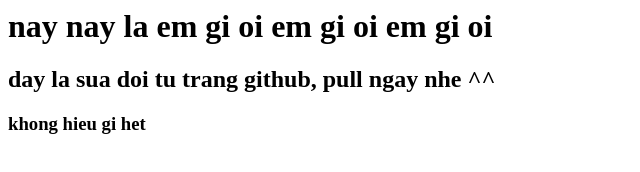
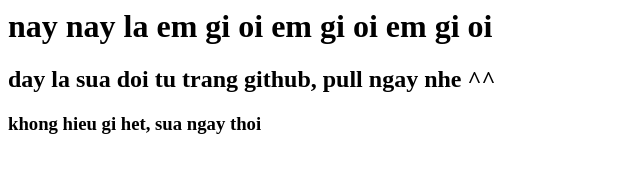
Before and after one commit to vietcuong104/democplusplus, a plain HTML site: page index.html in a window 1280 px wide. Shown: the whole page, without its empty margins (0-640 px from the left). Drawn offline with Linux system fonts and the light colour scheme.

Commit message:
update conflict

```diff
--- a/index.html
+++ b/index.html
@@ -1,3 +1,3 @@
 <h1>nay nay la em gi oi em gi oi em gi oi</h1>
 <h2> day la sua doi tu trang github, pull ngay nhe ^^ </h2>
-<h3>khong hieu gi het</h3>
+<h3>khong hieu gi het, sua ngay thoi</h3>
```
